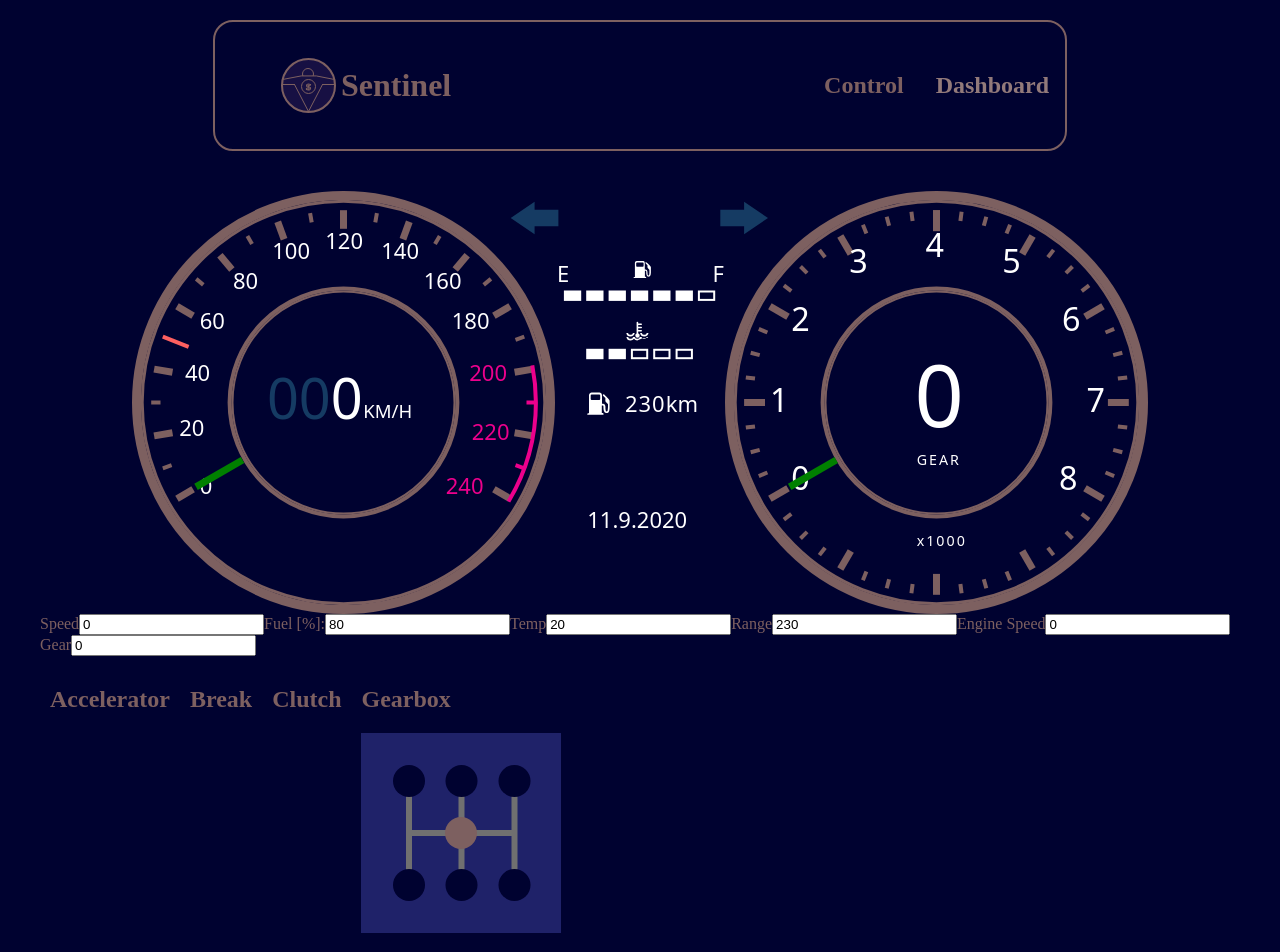
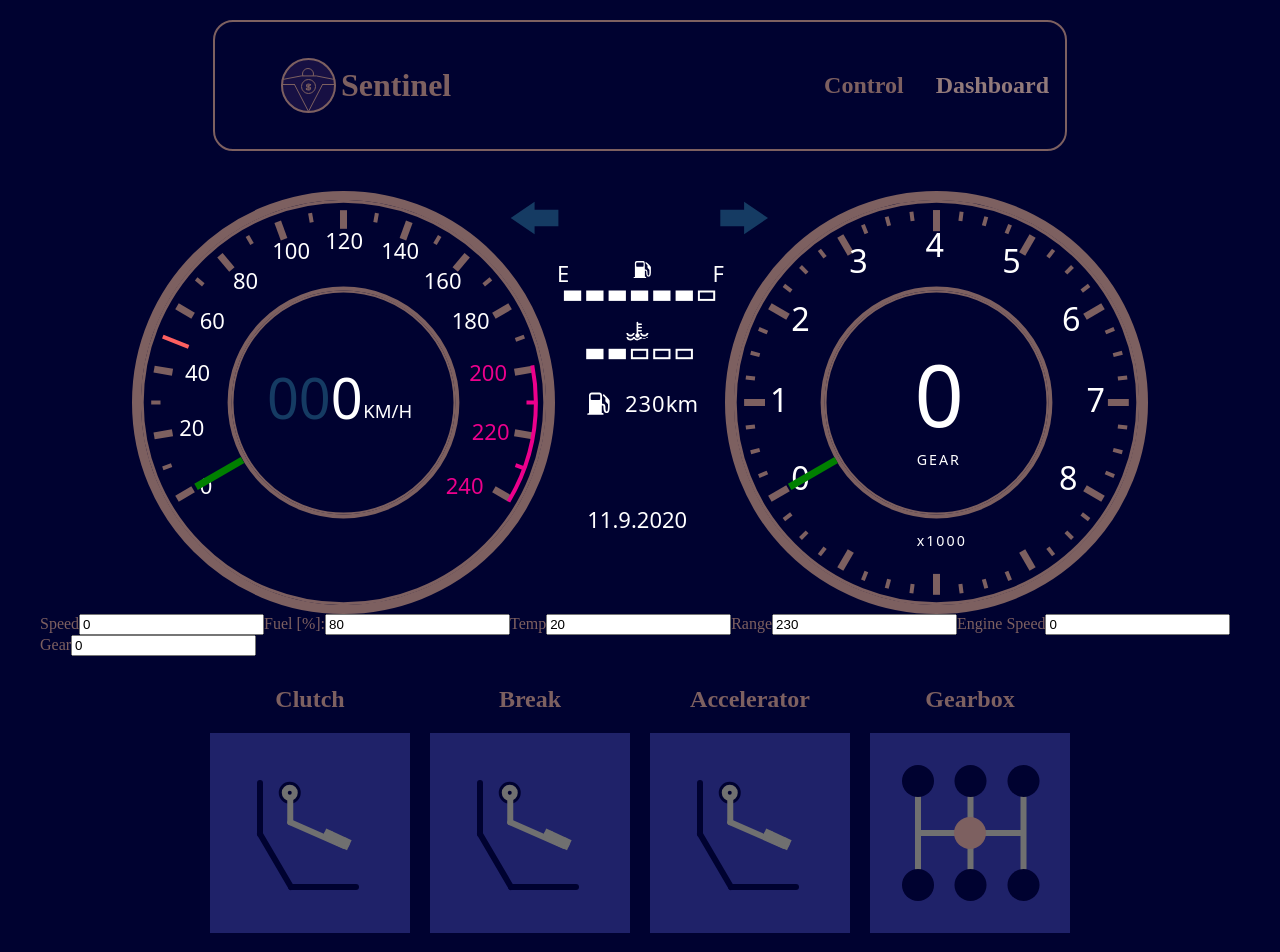
Before and after one commit to kwojnar137/sentinel, a React (Create React App) app: page /sentinel/dashboard in a window 1280 px wide. Shown: the top 952 px of the page. Built offline with nearby package versions, Linux system fonts and the light colour scheme.

Commit message:
Control manipulators complete

```diff
--- /dev/null
+++ b/src/components/Pedal.js
@@ -0,0 +1,135 @@
+import React, { useCallback, useEffect } from "react";
+
+function Pedal({ responsible, setResponsible, step, upKey, downKey }) {
+  const keyFunction = useCallback(
+    (event) => {
+      if (event.keyCode === downKey) {
+        if (responsible >= step) {
+          setResponsible(responsible - step);
+        }
+      }
+      if (event.keyCode === upKey) {
+        if (responsible <= 100 - step) {
+          setResponsible(responsible + step);
+        }
+      }
+    },
+    [responsible]
+  );
+
+  useEffect(() => {
+    document.addEventListener("keydown", keyFunction, false);
+    return () => {
+      document.removeEventListener("keydown", keyFunction, false);
+    };
+  }, [responsible]);
+
+  return (
+    <>
+      <svg
+        viewBox="0 0 200 200"
+        width="200"
+        height="200"
+        style={{ backgroundColor: "#1f2269" }}
+      >
+        <g transform="translate(0 0)">
+          <g
+            id="accelerator"
+            transform={`translate(50 50) rotate(${
+              (responsible / 100) * 45
+            }, 29.755, 9.78)`}
+          >
+            <g
+              id="Ellipse_19"
+              transform="translate(21.755 1.78)"
+              fill="#fff"
+              stroke="#707070"
+              strokeLinecap="round"
+              strokeWidth="6"
+            >
+              <circle cx="8" cy="8" r="8" stroke="#000230" />
+              {/* Rotate arm  join */}
+              <circle cx="8" cy="8" r="5" fill="#000230" />
+            </g>
+            <line
+              id="Line_13"
+              y2="22"
+              transform="translate(30.255 17.28)"
+              fill="none"
+              stroke="#707070"
+              strokeLinecap="round"
+              strokeWidth="6"
+            />
+            <line
+              id="Line_14"
+              x1="53.993"
+              y1="23.685"
+              transform="translate(30.255 39.28)"
+              fill="none"
+              stroke="#707070"
+              strokeLinecap="round"
+              strokeWidth="6"
+            />
+            <g
+              id="Rectangle_3"
+              transform="matrix(0.906, 0.423, -0.423, 0.906, 67.721, 49.487)"
+              fill="#fff"
+              stroke="#707070"
+              strokeLinecap="round"
+              strokeWidth="6"
+            >
+              <rect id="fill" width="22" height="5" stroke="'none" />
+              <path
+                d="M0,2h22M19,0v5M22,3h-22M3,5v-5"
+                fill="#000230"
+                clipPath="url(#clip)"
+              />
+            </g>
+            <g
+              id="Ellipse_20"
+              transform="translate(76.755 57.78)"
+              fill="#fff"
+              stroke="#707070"
+              strokeLinecap="round"
+              strokeWidth="6"
+            ></g>
+          </g>
+        </g>
+        <g transform="translate(50 50)">
+          {/* upper line */}
+          <line
+            id="Line_16"
+            y1="51"
+            fill="none"
+            stroke="#000230"
+            strokeLinecap="round"
+            strokeWidth="6"
+          />
+          {/* middle line */}
+          <line
+            id="Line_15"
+            x2="31"
+            y2="53"
+            transform="translate(0 51)"
+            fill="none"
+            stroke="#000230"
+            strokeLinecap="round"
+            strokeWidth="6"
+          />
+          {/* down line */}
+          <path
+            id="Path_4"
+            d="M0,0H65"
+            transform="translate(31 104)"
+            fill="none"
+            stroke="#000230"
+            strokeLinecap="round"
+            strokeWidth="6"
+          />
+        </g>
+      </svg>
+    </>
+  );
+}
+
+export default Pedal;
--- /dev/null
+++ b/src/views/Dashboard/Accelerator.js
@@ -0,0 +1,136 @@
+import React, { useCallback, useEffect, useState } from "react";
+
+function Accelerator({ pedal, setPedal }) {
+  const [openThrottlePercent, setOpenThrottlePercent] = useState(0);
+  const keyFunction = useCallback(
+    (event) => {
+      if (event.keyCode === 68) {
+        if (openThrottlePercent >= 4) {
+          setOpenThrottlePercent(openThrottlePercent - 4);
+        }
+      }
+      if (event.keyCode === 67) {
+        if (openThrottlePercent <= 96) {
+          setOpenThrottlePercent(openThrottlePercent + 4);
+        }
+      }
+    },
+    [openThrottlePercent]
+  );
+
+  useEffect(() => {
+    document.addEventListener("keydown", keyFunction, false);
+    return () => {
+      document.removeEventListener("keydown", keyFunction, false);
+    };
+  }, [openThrottlePercent]);
+
+  return (
+    <>
+      <svg
+        viewBox="0 0 200 200"
+        width="200"
+        height="200"
+        style={{ backgroundColor: "#1f2269" }}
+      >
+        <g transform="translate(0 0)">
+          <g
+            id="accelerator"
+            transform={`translate(50 50) rotate(${
+              (openThrottlePercent / 100) * 45
+            }, 29.755, 9.78)`}
+          >
+            <g
+              id="Ellipse_19"
+              transform="translate(21.755 1.78)"
+              fill="#fff"
+              stroke="#707070"
+              strokeLinecap="round"
+              strokeWidth="6"
+            >
+              <circle cx="8" cy="8" r="8" stroke="#000230" />
+              {/* Rotate arm  join */}
+              <circle cx="8" cy="8" r="5" fill="#000230" />
+            </g>
+            <line
+              id="Line_13"
+              y2="22"
+              transform="translate(30.255 17.28)"
+              fill="none"
+              stroke="#707070"
+              strokeLinecap="round"
+              strokeWidth="6"
+            />
+            <line
+              id="Line_14"
+              x1="53.993"
+              y1="23.685"
+              transform="translate(30.255 39.28)"
+              fill="none"
+              stroke="#707070"
+              strokeLinecap="round"
+              strokeWidth="6"
+            />
+            <g
+              id="Rectangle_3"
+              transform="matrix(0.906, 0.423, -0.423, 0.906, 67.721, 49.487)"
+              fill="#fff"
+              stroke="#707070"
+              strokeLinecap="round"
+              strokeWidth="6"
+            >
+              <rect id="fill" width="22" height="5" stroke="'none" />
+              <path
+                d="M0,2h22M19,0v5M22,3h-22M3,5v-5"
+                fill="#000230"
+                clipPath="url(#clip)"
+              />
+            </g>
+            <g
+              id="Ellipse_20"
+              transform="translate(76.755 57.78)"
+              fill="#fff"
+              stroke="#707070"
+              strokeLinecap="round"
+              strokeWidth="6"
+            ></g>
+          </g>
+        </g>
+        <g transform="translate(50 50)">
+          {/* upper line */}
+          <line
+            id="Line_16"
+            y1="51"
+            fill="none"
+            stroke="#000230"
+            strokeLinecap="round"
+            strokeWidth="6"
+          />
+          {/* middle line */}
+          <line
+            id="Line_15"
+            x2="31"
+            y2="53"
+            transform="translate(0 51)"
+            fill="none"
+            stroke="#000230"
+            strokeLinecap="round"
+            strokeWidth="6"
+          />
+          {/* down line */}
+          <path
+            id="Path_4"
+            d="M0,0H65"
+            transform="translate(31 104)"
+            fill="none"
+            stroke="#000230"
+            strokeLinecap="round"
+            strokeWidth="6"
+          />
+        </g>
+      </svg>
+    </>
+  );
+}
+
+export default Accelerator;
--- /dev/null
+++ b/src/views/Dashboard/Break.js
@@ -0,0 +1,25 @@
+import React, { useCallback, useEffect } from "react";
+
+function Break() {
+  const keyFunction = useCallback((event) => {
+    if (event.keyCode === 90) {
+      console.log("yout pressed z");
+      //Do whatever when esc is pressed
+    }
+    if (event.keyCode === 83) {
+      console.log("yout pressed s");
+      //Do whatever when esc is pressed
+    }
+  }, []);
+
+  useEffect(() => {
+    document.addEventListener("keydown", keyFunction, false);
+
+    return () => {
+      document.removeEventListener("keydown", keyFunction, false);
+    };
+  }, []);
+  return <div></div>;
+}
+
+export default Break;
--- /dev/null
+++ b/src/views/Dashboard/Clutch.js
@@ -0,0 +1,22 @@
+import React, { useCallback, useEffect } from "react";
+
+function Clutch() {
+  const keyFunction = useCallback((event) => {
+    if (event.keyCode === 88) {
+      console.log("yout pressed x");
+      //Do whatever when esc is pressed
+    }
+  }, []);
+
+  useEffect(() => {
+    document.addEventListener("keydown", keyFunction, false);
+
+    return () => {
+      document.removeEventListener("keydown", keyFunction, false);
+    };
+  }, []);
+
+  return <div></div>;
+}
+
+export default Clutch;
--- a/src/views/Dashboard/Dashboard.js
+++ b/src/views/Dashboard/Dashboard.js
@@ -6,6 +6,10 @@ import Speedometer from "./Speedometer";
 import Tachometer from "./Tachometer";
 import InfoArea from "./InfoArea";
 import Gearbox from "./Gearbox";
+import Accelerator from "./Accelerator";
+import Break from "./Break";
+import Clutch from "./Clutch";
+import Pedal from "../../components/Pedal";
 
 import "./dashboard.scss";
 
@@ -16,6 +20,10 @@ const Dashboard = () => {
   const [range, setRange] = useState(230);
   const [temp, setTemp] = useState(20);
   const [fuel, setFuel] = useState(80);
+  const [breakPosition, setBreakPosition] = useState(0);
+  const [clutchPosition, setClutchPosition] = useState(0);
+  const [acceleration, setAcceleration] = useState(0);
+
   const date = new Date();
 
   return (
@@ -73,14 +81,36 @@ const Dashboard = () => {
         />
       </div>
       <div className="controlGui">
-        <div className="accelerator">
-          <h2>Accelerator</h2>
+        <div className="clutch">
+          <h2>Clutch</h2>
+          <Pedal
+            responsible={clutchPosition}
+            setResponsible={setClutchPosition}
+            step={20}
+            upKey={90}
+            downKey={65}
+          />
         </div>
         <div className="break">
           <h2>Break</h2>
+          <Pedal
+            responsible={breakPosition}
+            setResponsible={setBreakPosition}
+            step={10}
+            upKey={88}
+            downKey={83}
+          />
         </div>
-        <div className="clutch">
-          <h2>Clutch</h2>
+
+        <div className="accelerator">
+          <h2>Accelerator</h2>
+          <Pedal
+            responsible={acceleration}
+            setResponsible={setAcceleration}
+            step={4}
+            upKey={67}
+            downKey={68}
+          />
         </div>
         <div className="gearbox">
           <h2>Gearbox</h2>
--- a/src/views/Dashboard/Gearbox.js
+++ b/src/views/Dashboard/Gearbox.js
@@ -126,7 +126,6 @@ function GearShiftKnob({ setGear }) {
 
   const handlePointerUp = (e) => {
     const nearestGearPort = findPort(position.x, position.y);
-    // console.log(nearestGearPort);
     const nearestGearPortFiltered = nearestGearPort.filter((port) => {
       return port !== null;
     });
@@ -140,6 +139,7 @@ function GearShiftKnob({ setGear }) {
       });
       setGear(portId + 1);
     } else {
+      setGear(0);
       setPosition({
         ...position,
         x: 100,
@@ -178,8 +178,6 @@ const Gearbox = ({ setGear }) => {
       <GearPort x={153.5} y={48} active={false} />
       <GearPort x={153.5} y={152} active={false} />
       <GearShiftKnob setGear={setGear} />
-
-      {/* <Circle /> */}
     </svg>
   );
 };
--- a/src/views/Dashboard/dashboard.scss
+++ b/src/views/Dashboard/dashboard.scss
@@ -10,8 +10,12 @@
 
 .controlGui {
   display: flex;
+  justify-content: center;
+  align-items: center;
+  text-align: center;
   margin-bottom: 10px;
   color: #7d6060;
+
   .accelerator {
     padding: 10px;
   }
```
Also changed, not shown: src/Layout/layout.scss (+8 -12 lines), src/media/svg/Pedal.svg (added).
